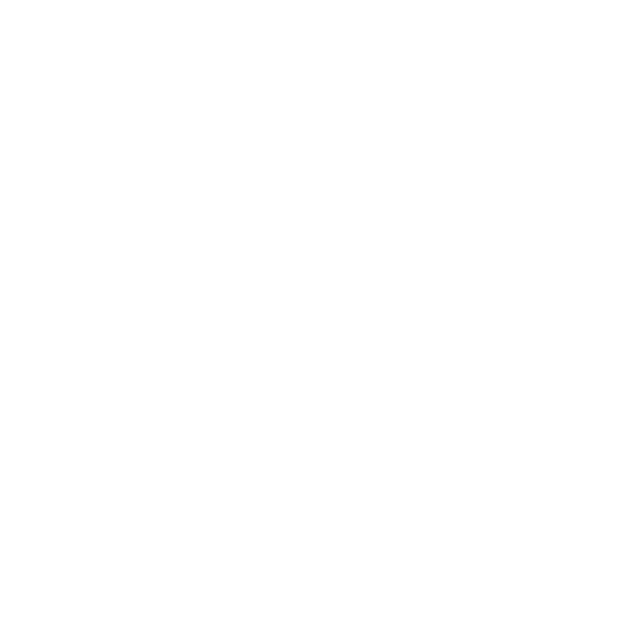
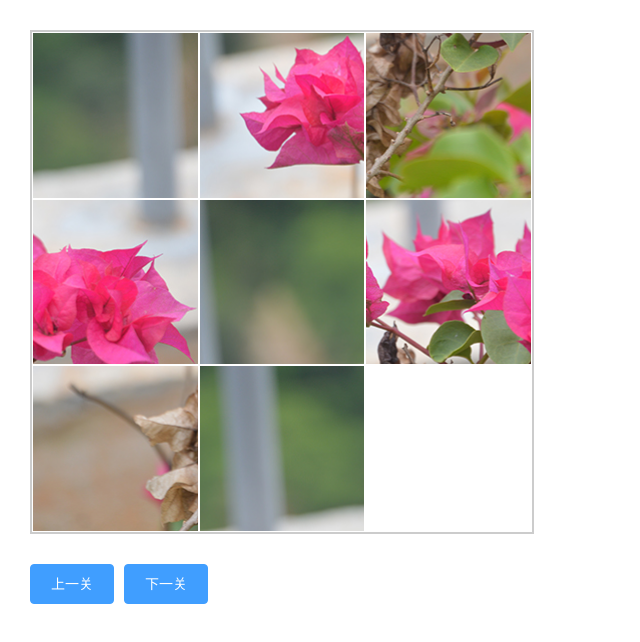
Before and after one commit to wubowen2018/ele-components, a Vue app: page /puzzle in a window 1280 px wide. Shown: the top 642 px of the page, without its empty margins (0-640 px from the left). Built offline with nearby package versions, Linux system fonts and the light colour scheme.

Commit message:
添加拼图组件

```diff
--- /dev/null
+++ b/src/components/puzzle/Puzzle.vue
@@ -0,0 +1,160 @@
+<template>
+    <div class="puzzle" :style="{width: width+'px',height: height+'px'}">
+        <div
+            class="puzzleBlock"
+            v-for="(item, index) in bolckPoints"
+            :key="item.id"
+            :style="{
+                width: blockWidth + 'px',
+                height: blockHeight + 'px',
+                left: item.x + 'px',
+                top: item.y + 'px',
+                backgroundImage: `url(${img})`,
+                backgroundPosition: `-${correctPoints[index].x}px -${correctPoints[index].y}px`,
+                opacity: index === bolckPoints.length -1 && 0
+            }"
+            @click="handleClick"
+            :ref="index === bolckPoints.length -1 ? 'empty' : 'block'"
+            :data-correctX = "correctPoints[index].x"
+            :data-correctY = "correctPoints[index].y"
+        />
+    </div>
+</template>
+
+<script>
+export default {
+    name: '',
+    data() {
+        return {
+
+        }
+    },
+    props: {
+        width:{
+            type: Number,
+            default: 500
+        },
+        height:{
+            type: Number,
+            default: 500
+        },
+        row: {
+            type: Number,
+            default: 3
+        },
+        col: {
+            type: Number,
+            default: 3
+        },
+        img: {
+            type: String,
+            required: true
+        }
+    },
+    methods: {
+        handleClick( e ) {
+            const blockDom = e.target
+            const emptyDom = this.$refs.empty[0]
+            //判断是否可移动
+            // if ( !this.isAdjacent( blockDom, emptyDom ) ) {
+            //     return
+            // }
+            const { left, top } = blockDom.style
+            blockDom.style.left = emptyDom.style.left
+            blockDom.style.top = emptyDom.style.top
+            emptyDom.style.top = top
+            emptyDom.style.left = left
+            const winFlag = this.checkWin()
+            if (winFlag) {
+                this.winGame( emptyDom )
+            }
+            //console.log(blockDom)
+        },
+        isAdjacent( blockDom, emptyDom ) {
+            const { left:domLeft, top:domTop, width, height } = blockDom.style
+            const { left:emptyLeft, top:emptyTop } = emptyDom.style
+            const xDis = Math.floor(Math.abs(parseFloat(domLeft) - parseFloat(emptyLeft)))
+            const yDis = Math.floor(Math.abs(parseFloat(domTop) - parseFloat(emptyTop)))
+            const flag = ( domLeft === emptyLeft && yDis === parseInt(height) )
+                      || ( domTop ===  emptyTop && xDis === parseInt(width) )
+            return flag
+        },
+        checkWin(){
+            const blockDomArr = this.$refs.block
+            return blockDomArr.every( dom => {
+                const { left:domLeft, top:domTop } = dom.style
+                const { correctx:correctX, correcty:correctY } = dom.dataset
+                const flag = parseInt(domLeft) === parseInt(correctX) && parseInt(domTop) === parseInt(correctY)
+                return flag
+            })
+        },
+        winGame( emptyDom ) {
+            setTimeout( ()=>{
+                this.$message.success('恭喜您！完成拼图！')
+                emptyDom.style.opacity = 1
+                setTimeout( ()=>{
+                    this.goToNextLevel()
+                },900)
+            },300)
+        },
+        goToNextLevel() {
+            const answerFlag = window.confirm('要玩下一关吗？')
+            if ( answerFlag ) {
+                this.$emit('next')
+            }
+        }
+    },
+    computed: {
+        blockWidth() {
+            return this.width / this.col
+        },
+        blockHeight() {
+            return this.height / this.row
+        },
+        correctPoints(){
+            const { row, col, blockWidth, blockHeight } = this
+            const arr = []
+            for( let i = 0; i < row; i++ ) {
+                for ( let j = 0; j < col; j++ ) {
+                    arr.push({
+                        //left 列数*块宽
+                        x: j * blockWidth,
+                        //top 行数* 块高
+                        y: i * blockHeight,
+                        id: new Date().getTime() + Math.random() * 100
+                    })
+                }
+            }
+            return arr
+        },
+        bolckPoints() {
+            const points = this.correctPoints
+            const length = points.length
+            //取出最后一个元素
+            const lastEle = points[length - 1]
+            const newArr = [...points]
+
+            newArr.length = length - 1
+            //乱序
+            newArr.sort( () => Math.random() - 0.5)
+            newArr.push(lastEle)
+            return newArr
+        }
+    },
+    mounted() {}
+}
+
+</script>
+<style lang="less" scoped>
+    .puzzle{
+        position: relative;
+        border: 2px solid #cccccc;
+    }
+    .puzzleBlock{
+        box-sizing: border-box;
+        position:absolute;
+        transition: all .3s;
+        /*background-color: red;*/
+        border: 1px solid #ffffff;
+    }
+</style>
--- a/src/globalComponents/index.js
+++ b/src/globalComponents/index.js
@@ -3,7 +3,9 @@
 import BackTop from '../components/backTop/BackTop.vue'
 import AccountLogin from '../components/accountLogin/AccountLogin.vue'
 import PhoneLogin from '../components/accountLogin/PhoneLogin.vue'
+import Puzzle from '../components/puzzle/Puzzle.vue'
 
 Vue.component('backTop', BackTop)
 Vue.component('accountLogin', AccountLogin)
 Vue.component('phoneLogin', PhoneLogin)
+Vue.component('dPuzzle', Puzzle)
--- a/src/router/index.js
+++ b/src/router/index.js
@@ -16,6 +16,11 @@
     component: ()=> import('../views/Login.vue')
   },
   {
+    path: '/puzzle',
+    name: 'Puzzle',
+    component: ()=> import('../views/showPuzzle.vue')
+  },
+  {
     path: '/backTopOne',
     name: 'backTopOne',
     //异步加载，不使用不加载
--- a/src/views/Home.vue
+++ b/src/views/Home.vue
@@ -2,6 +2,7 @@
     <div class="homeDiv">
         <el-button type='primary' @click="goTo('/backTopOne')">去往页面1</el-button>
         <el-button type='primary' @click="goTo('/login')">登录</el-button>
+        <el-button type='primary' @click="goTo('/puzzle')">拼图</el-button>
     </div>
 </template>
 
--- /dev/null
+++ b/src/views/showPuzzle.vue
@@ -0,0 +1,65 @@
+<template>
+    <div class="wraper">
+        <div class="content">
+            <d-puzzle
+                @next="handleNext"
+                v-bind="puzzleConfig[level]">
+            </d-puzzle>
+        </div>
+        <div class="box">
+            <el-button type="primary" @click="preLevel">上一关</el-button>
+            <el-button type="primary" @click="handleNext">下一关</el-button>
+        </div>
+    </div>
+</template>
+
+<script>
+export default {
+    name: 'showPuzzle',
+    data() {
+        return {
+            level: 0,
+            puzzleConfig: [
+                { row: 3, col: 3, img: './01.jpg' },
+                { row: 4, col: 4, img: './01.jpg' },
+                { row: 5, col: 5, img: './01.jpg' }
+            ]
+        }
+    },
+    props: {
+
+    },
+    methods: {
+        handleNext() {
+            if ( ++ this.level === this.puzzleConfig.length ) {
+                const answerFlag = window.confirm('已经是最后一关了，要重新开始吗？')
+                if ( answerFlag ) {
+                    this.level = 0
+                }
+            }
+        },
+        preLevel(){
+            if ( this.level > 0 ) {
+                this.level --
+            } else {
+                this.$message.error('已经是第一关了！')
+            }
+        }
+    },
+    mounted() {}
+}
+
+</script>
+<style lang="less" scoped>
+    .wraper{
+
+        position:absolute;
+        margin-top: 30px;
+        margin-left: 30px;
+
+
+        .box{
+            margin-top: 30px;
+        }
+    }
+</style>
```
Also changed, not shown: public/01.jpg (added).
